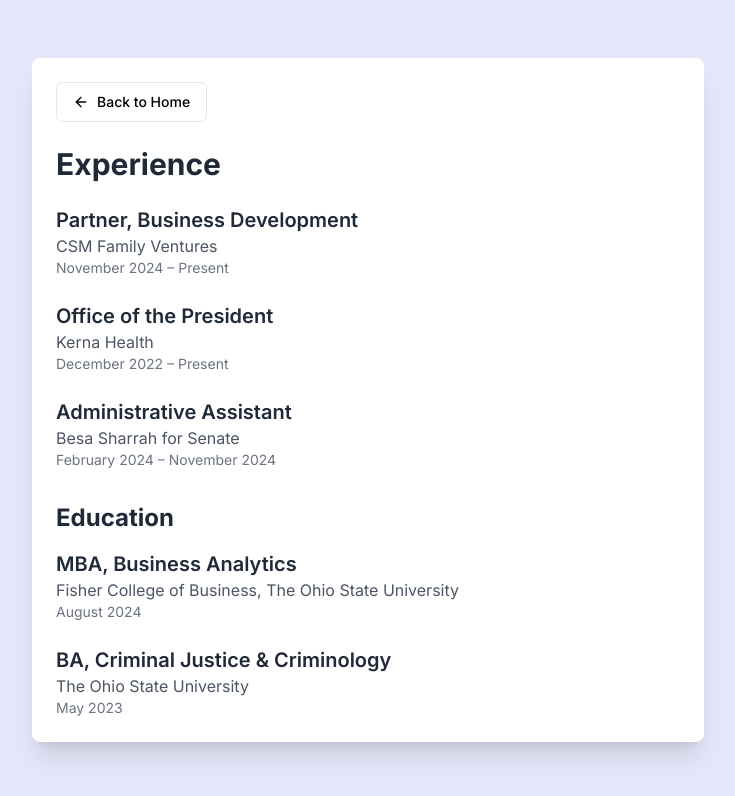
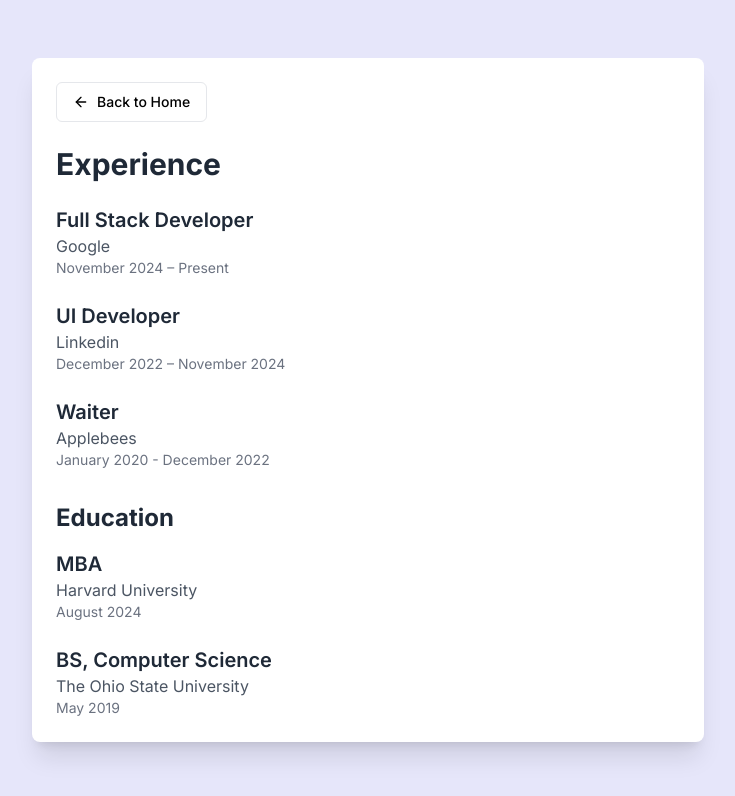
Before and after one commit to tribakzero/romelina.mx, a Next.js app: page /experience in a window 1280 px wide. Shown: the top 796 px of the page, without its empty margins (272-1007 px from the left). Built offline with nearby package versions, Linux system fonts and the light colour scheme.

Commit message:
Update page.tsx

```diff
--- a/app/experience/page.tsx
+++ b/app/experience/page.tsx
@@ -16,19 +16,19 @@
 
                     <div className="space-y-6">
                         <ExperienceItem
-                            title="Partner, Business Development"
-                            company="CSM Family Ventures"
+                            title="Full Stack Developer"
+                            company="Google"
                             date="November 2024 – Present"
                         />
                         <ExperienceItem
-                            title="Office of the President"
-                            company="Kerna Health"
-                            date="December 2022 – Present"
+                            title="UI Developer"
+                            company="Linkedin"
+                            date="December 2022 – November 2024"
                         />
                         <ExperienceItem
-                            title="Administrative Assistant"
-                            company="Besa Sharrah for Senate"
-                            date="February 2024 – November 2024"
+                            title="Waiter"
+                            company="Applebees"
+                            date="January 2020 - December 2022"
                         />
                     </div>
 
@@ -37,14 +37,14 @@
                     </h2>
                     <div className="space-y-6">
                         <ExperienceItem
-                            title="MBA, Business Analytics"
-                            company="Fisher College of Business, The Ohio State University"
+                            title="MBA"
+                            company="Harvard University"
                             date="August 2024"
                         />
                         <ExperienceItem
-                            title="BA, Criminal Justice & Criminology"
+                            title="BS, Computer Science"
                             company="The Ohio State University"
-                            date="May 2023"
+                            date="May 2019"
                         />
                     </div>
                 </div>
```
